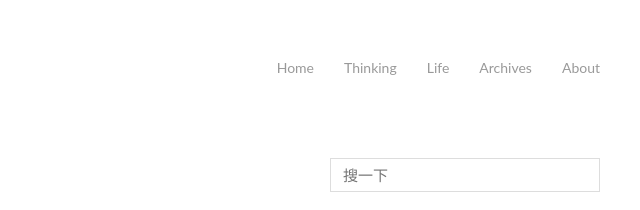
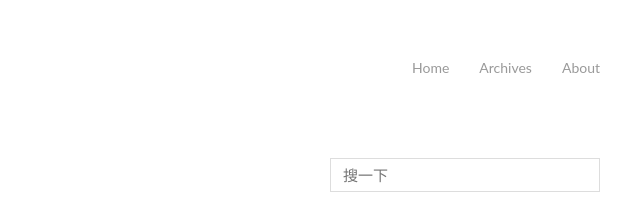
Before and after one commit to chenshiyang/chenshiyang.github.io, a plain HTML site: page archives/2015/09/index.html in a window 1280 px wide. Shown: the top 210 px of the page, 640-1280 px from the left. Drawn offline with Linux system fonts and the light colour scheme; some icons are missing.

Commit message:
Site updated: 2015-09-16 11:23:09

```diff
--- a/archives/2015/09/index.html
+++ b/archives/2015/09/index.html
@@ -50,10 +50,6 @@
   <ul>
 
       <li><a href="/">Home</a></li>
-
-      <li><a href="/categories/essay/">Thinking</a></li>
-
-      <li><a href="/categories/life/">Life</a></li>
 
       <li><a href="/archives">Archives</a></li>
 
@@ -112,12 +108,6 @@
 
 
 
-
-
-
-
-
-
 </aside>
     <div class="clearfix"></div>
   </div>
```
Also changed, not shown: 2015/09/16/hello-world/index.html (+2 -10 lines), archives/2015/index.html (+0 -10 lines), archives/index.html (+0 -10 lines), index.html (+0 -10 lines).
